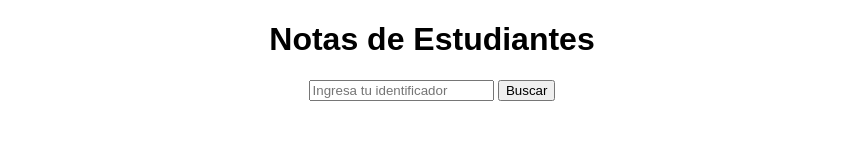
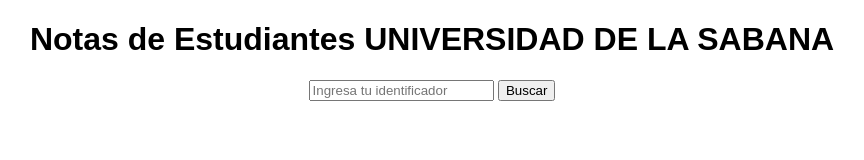
Before and after one commit to JorgeCastellanosR/Notas, a plain HTML site: page index.html in a window 1280 px wide. Shown: the whole page, without its empty margins (208-1072 px from the left). Drawn offline with Linux system fonts and the light colour scheme.

Commit message:
Add files via upload

```diff
--- a/index.html
+++ b/index.html
@@ -5,7 +5,7 @@
         <link rel="stylesheet" href="style.css">
     </head>
     <body>
-        <h1>Notas de Estudiantes</h1>
+        <h1>Notas de Estudiantes UNIVERSIDAD DE LA SABANA</h1>
         <input type="text" id="identificador" placeholder="Ingresa tu identificador">
         <button id="buscar">Buscar</button>
         <div id="resultados"></div>
```
